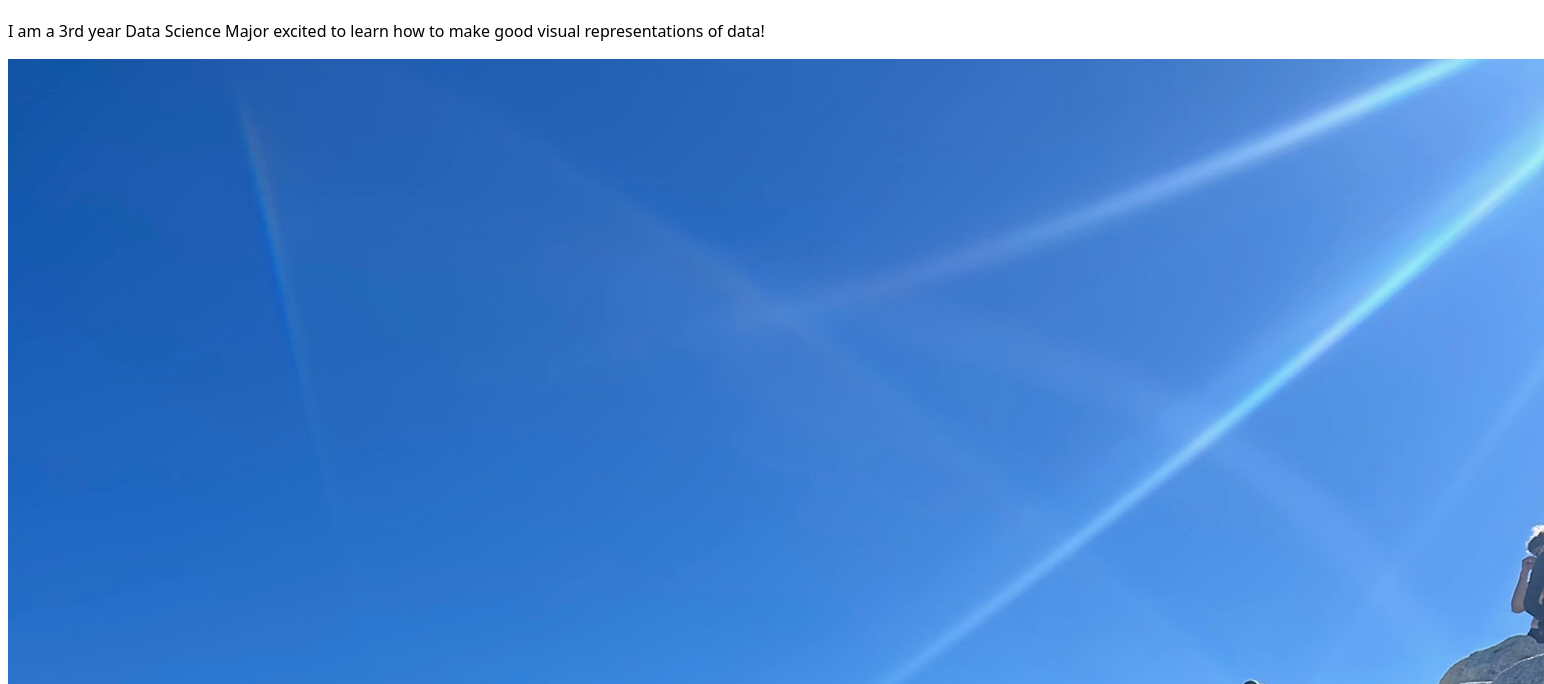
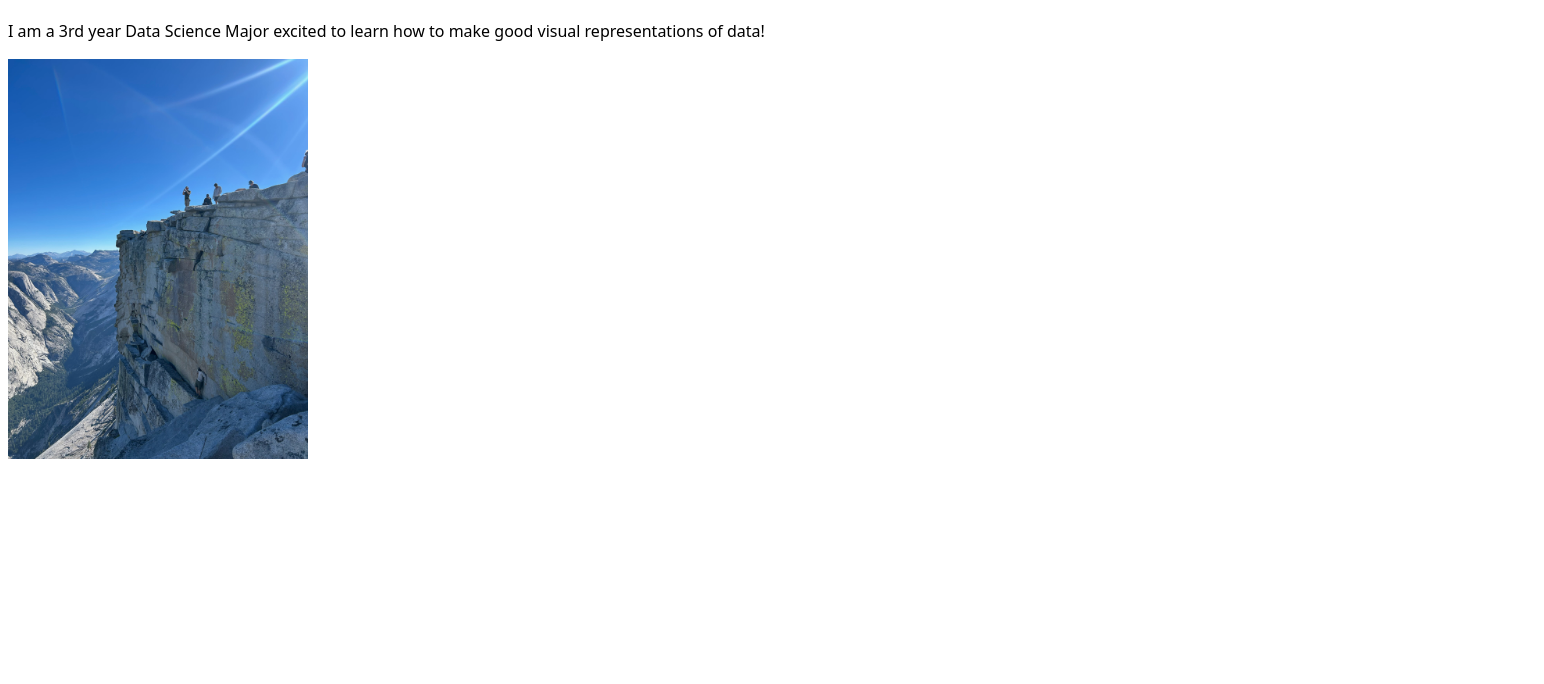
Before and after one commit to ctcrutchfield-stack/portfolio, a plain HTML site: page index.html in a window 1280 px wide. Shown: the part 72-756 px from the top of the page, 1544 px wide, since content can reach past the window. Drawn offline with Linux system fonts and the light colour scheme.

Commit message:
making it so the pic fits better
pic was huge, making it so its not so big

```diff
--- a/index.html
+++ b/index.html
@@ -9,6 +9,6 @@
 <body>
     <h1>Canyon Crutchfield</h1>
     <p>I am a 3rd year Data Science Major excited to learn how to make good visual representations of data!</p>
-    <img src="image/Cliff.JPG" alt = "Me (Canyon) on a cliff edge on top of Halfdome.">
+    <img src="image/Cliff.JPG" alt = "Me (Canyon) on a cliff edge on top of Halfdome." class ="profile-photo">
 </body>
 </html>
--- a/style.css
+++ b/style.css
@@ -3,4 +3,8 @@ body {
 	   and use the OS’s UI font as the website font
 	 */
   font: 100%/1.5 system-ui;
+  .profile-photo {
+  width: 300px;
+  height: auto; /* Automatically adjusts height to prevent distortion */
 }
+}
```
